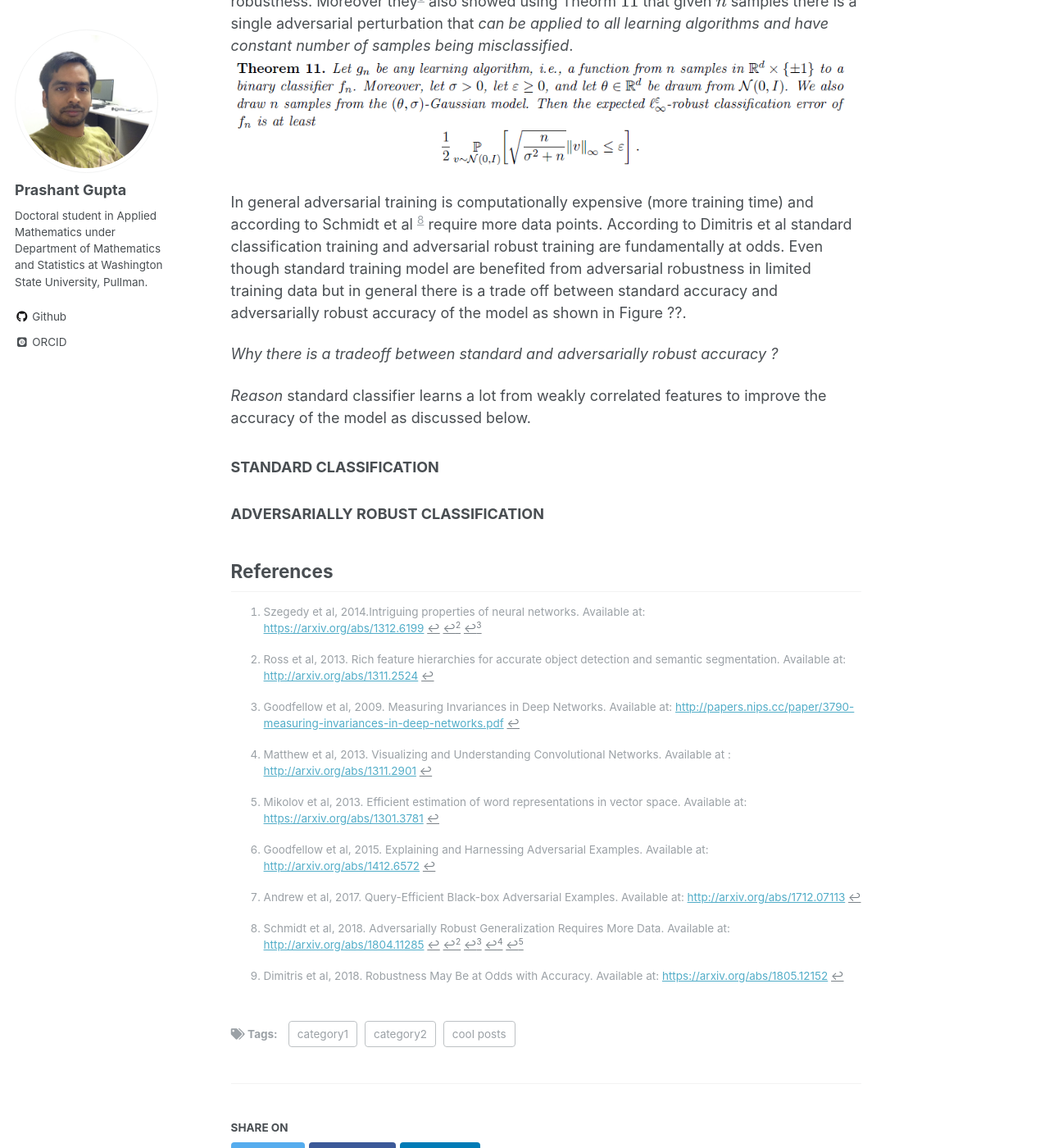
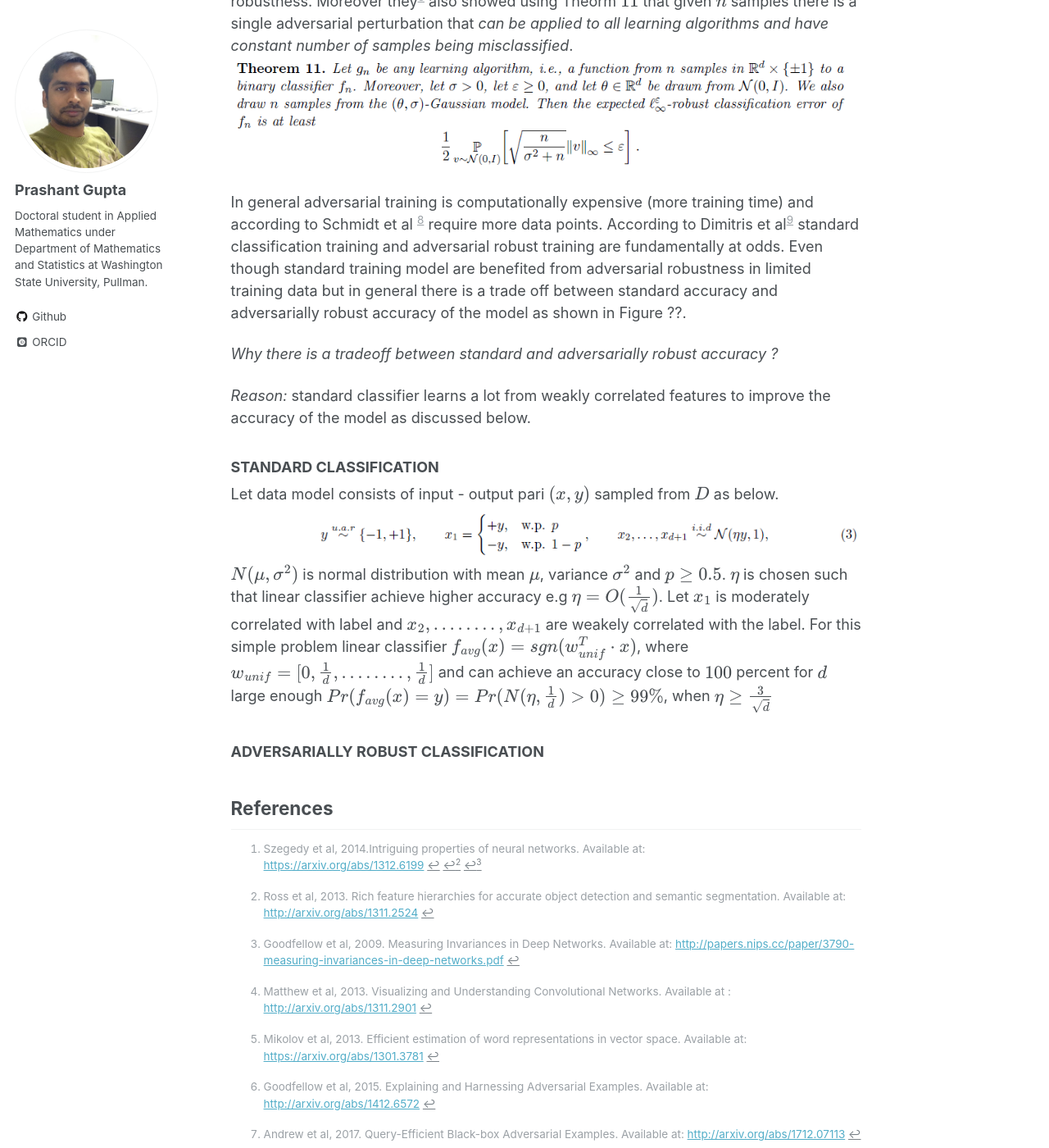
Before and after one commit to pragup/pragup.github.io, a Jekyll site: the page built from _posts/2019-07-31-Adversarial-Robustness-Training.md, in a window 1280 px wide and 1400 px high, scrolled down 2516 px. Shown: the whole window at 82% size. Built offline with Jekyll 4.4.1, drawn with Linux system fonts in a browser that asks for light colours; some web fonts are replaced; formulas are drawn with MathJax 3.

Commit message:
no message

```diff
--- a/_posts/2019-07-31-Adversarial-Robustness-Training.md
+++ b/_posts/2019-07-31-Adversarial-Robustness-Training.md
@@ -50,16 +50,21 @@ significantly large amount of samples for adversarial robustness. Moreover they[
 *algorithms and have constant number of samples being misclassified*.
 ![ArtSchmidt_Fig_3](https://pragup.github.io/images/ART_Schmidt_Theorm_11.PNG)
 
-In general adversarial training is computationally expensive (more training time) and according to Schmidt et al [^ScSaTsTaMa2018] require more data points. According to Dimitris et al standard classification training
+In general adversarial training is computationally expensive (more training time) and according to Schmidt et al [^ScSaTsTaMa2018] require more data points. According to Dimitris et al[^TsSaEnTuMa2019] standard classification training
 and adversarial robust training are fundamentally at odds. Even though standard training model are benefited from adversarial robustness in limited training data but in general there is a trade off between standard accuracy
 and adversarially robust accuracy of the model as shown in Figure ??.
 
 *Why there is a tradeoff between standard and adversarially robust accuracy ?*
 
-*Reason* standard classifier learns a lot from weakly correlated features to improve the accuracy of the model as discussed below.
+*Reason:* standard classifier learns a lot from weakly correlated features to improve the accuracy of the model as discussed below.
 
 ### STANDARD CLASSIFICATION ###
-
+Let data model consists of input - output pari $(x, y)$ sampled from $D$ as below.
+![ArtDimitris_Fig_1](https://pragup.github.io/images/ART_Dimitris_Figure_1.PNG)
+$N(\mu, \sigma^2)$ is normal distribution with mean $\mu$, variance $\sigma^2$ and $p \geq 0.5$. $\eta$ is chosen such that linear classifier achieve higher accuracy e.g $\eta = O(\frac{1}{\sqrt{d}})$. Let $x_1$
+is moderately correlated with label and $x_2, ........ , x_{d + 1}$ are weakely correlated with the label. For this simple problem linear classifier
+$f_{avg}(x) = sgn(w_{unif}^{T}\cdot x)$, where $w_{unif} = [0, \frac{1}{d}, ........ , \frac{1}{d}]$ and can achieve an accuracy close to $100$ percent for $d$ large enough
+$Pr(f_{avg}(x) = y) = Pr(N(\eta, \frac{1}{d})  > 0) \geq 99 \%$, when $\eta \geq \frac{3}{\sqrt{d}}$
 ### ADVERSARIALLY ROBUST CLASSIFICATION ###
 
 
```
Also changed, not shown: images/ART_Dimitris_Figure_1.PNG (added).
